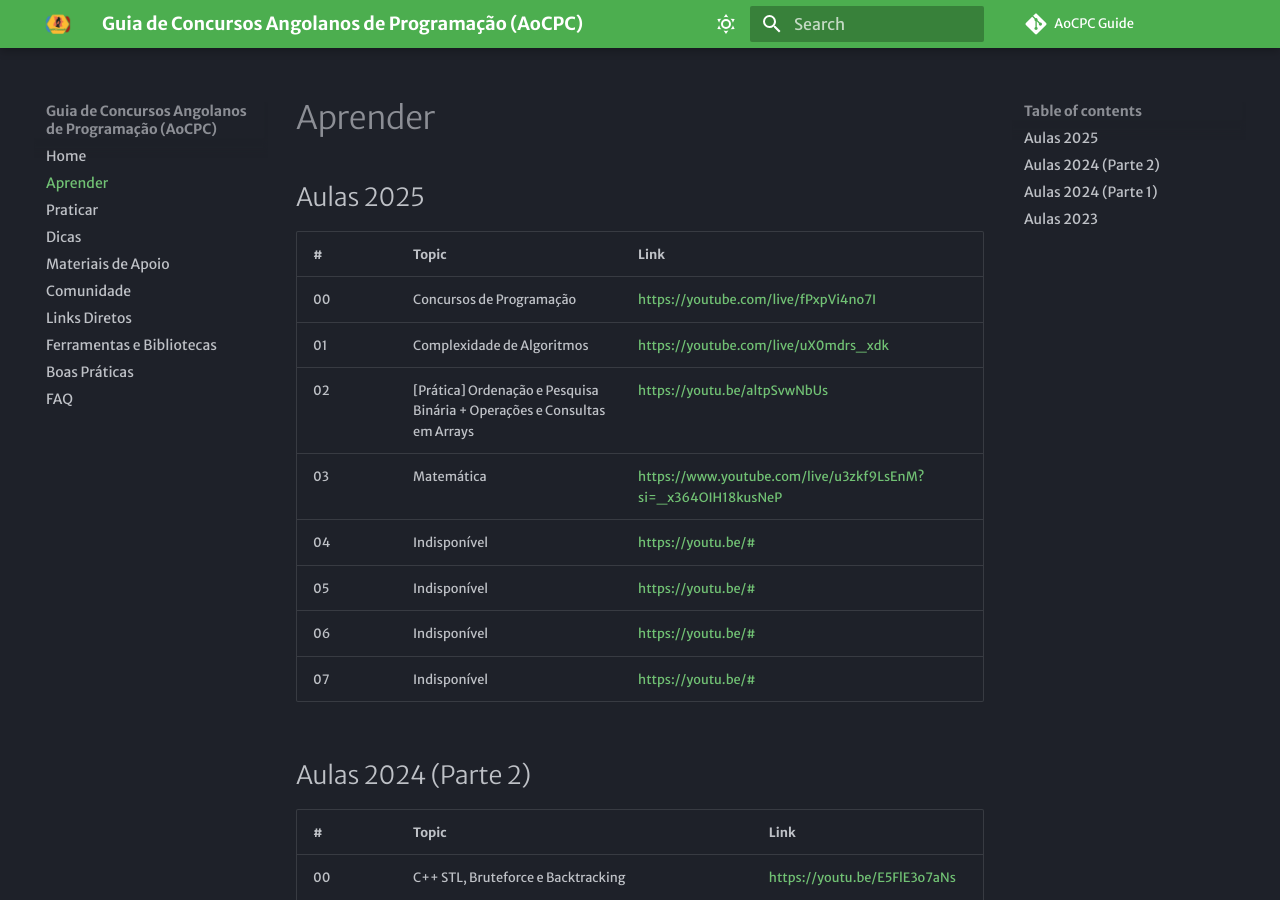
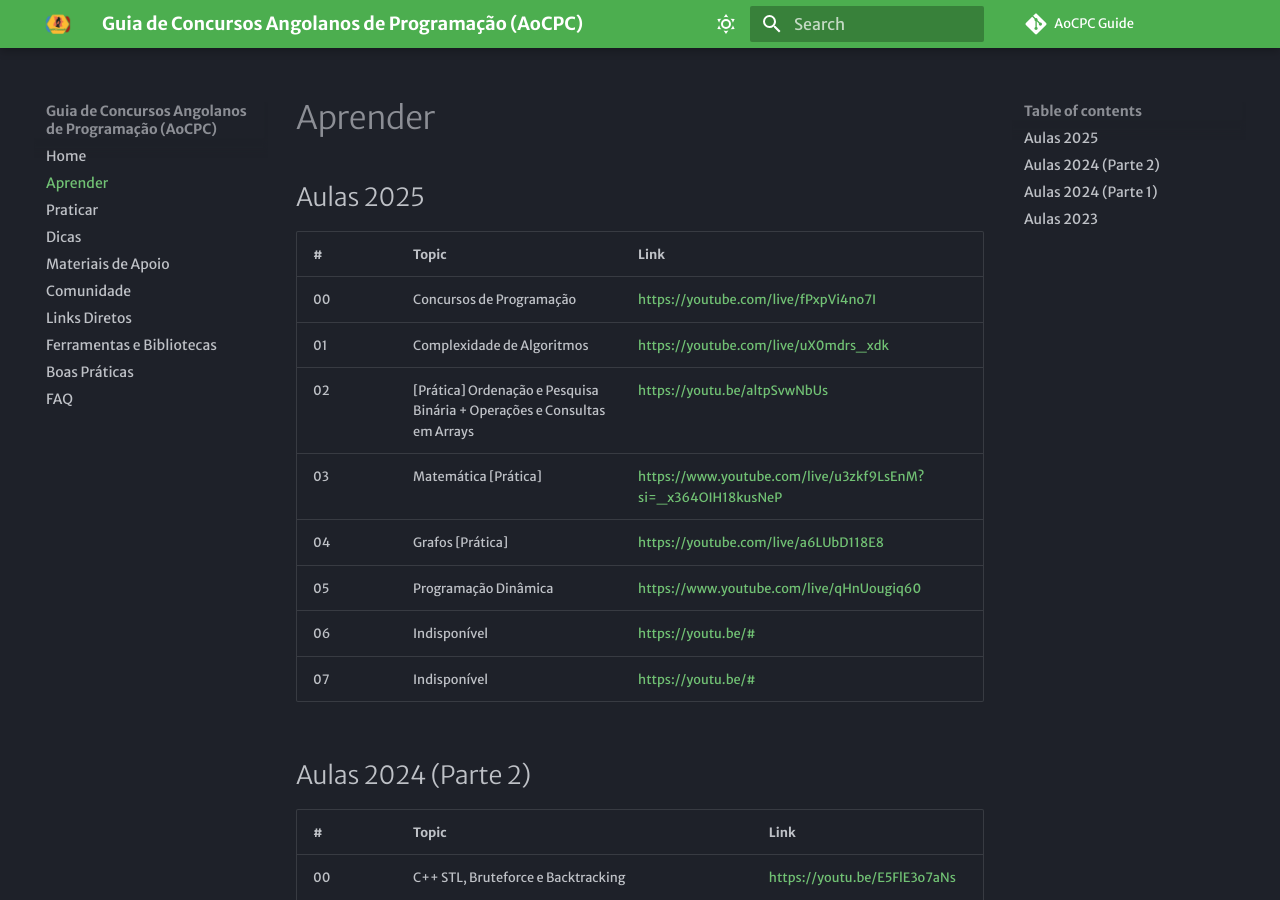
Before and after one commit to aocpc-community/aocpc-guide, an MkDocs documentation site: the page built from docs/guide/aprender.md, in a window 1280 px wide and 900 px high. Built offline with MkDocs 1.6.1 and Material for MkDocs 9.7.7, drawn with Linux system fonts in a browser that asks for light colours; some web fonts are replaced; comment, search, counter and statistics services are not loaded.

Commit message:
docs: new lesson added

```diff
--- a/docs/guide/aprender.md
+++ b/docs/guide/aprender.md
@@ -5,9 +5,9 @@
 | 00  | Concursos de Programação                   | [https://youtube.com/live/fPxpVi4no7I](https://youtube.com/live/fPxpVi4no7I)         |
 | 01  | Complexidade de Algoritmos     | [https://youtube.com/live/uX0mdrs_xdk](https://youtube.com/live/uX0mdrs_xdk)        |
 | 02  | [Prática] Ordenação e Pesquisa Binária + Operações e Consultas em Arrays   | [https://youtu.be/altpSvwNbUs](https://youtu.be/altpSvwNbUs)        |
-| 03  | Matemática   | [https://www.youtube.com/live/u3zkf9LsEnM?si=_x364OIH18kusNeP](https://www.youtube.com/live/u3zkf9LsEnM?si=_x364OIH18kusNeP)        |
-| 04  | Indisponível   | [https://youtu.be/#](https://youtu.be/#)        |
-| 05  | Indisponível   | [https://youtu.be/#](https://youtu.be/#)        |
+| 03  | Matemática [Prática]   | [https://www.youtube.com/live/u3zkf9LsEnM?si=_x364OIH18kusNeP](https://www.youtube.com/live/u3zkf9LsEnM?si=_x364OIH18kusNeP)        |
+| 04  | Grafos [Prática]   | [https://youtube.com/live/a6LUbD118E8](https://youtube.com/live/a6LUbD118E8?feature=share)        |
+| 05  | Programação Dinâmica   | [https://www.youtube.com/live/qHnUougiq60](https://www.youtube.com/live/qHnUougiq60)        |
 | 06  | Indisponível   | [https://youtu.be/#](https://youtu.be/#)        |
 | 07  | Indisponível   | [https://youtu.be/#](https://youtu.be/#)        |
 
```
